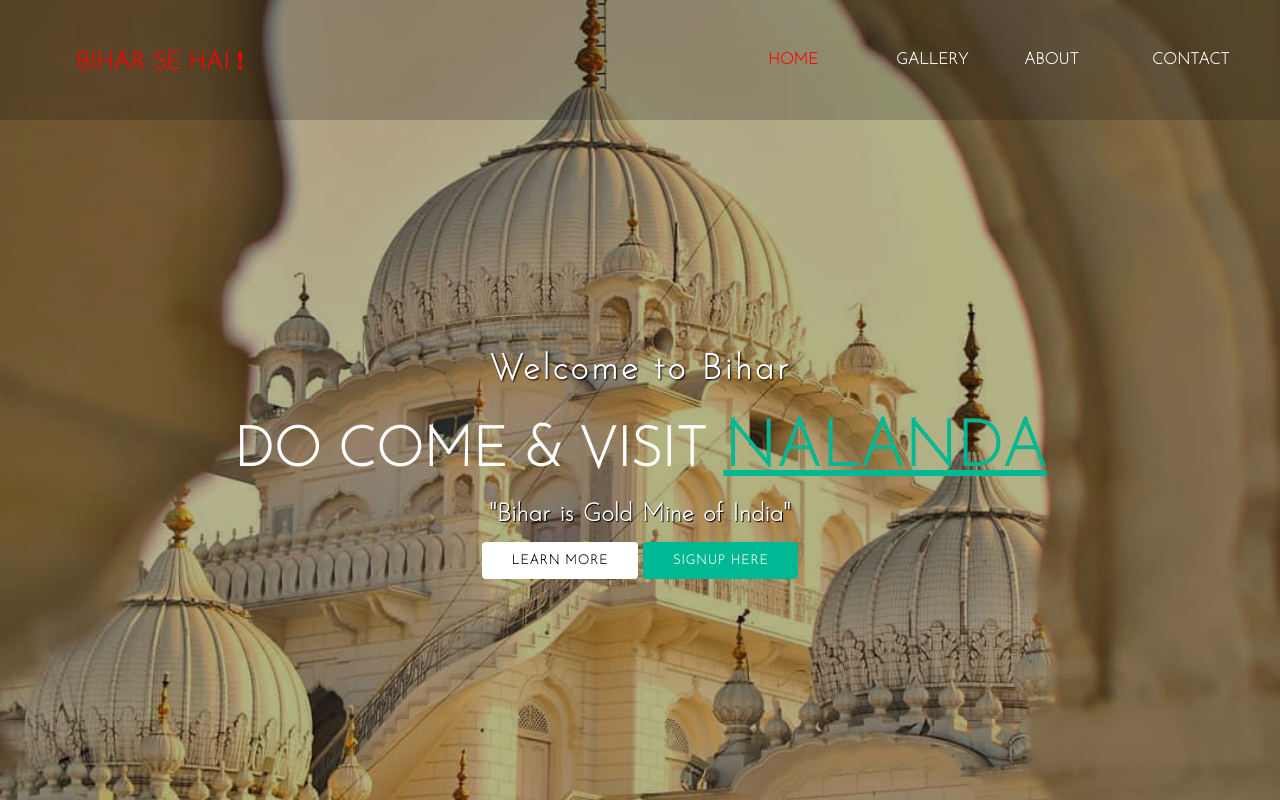
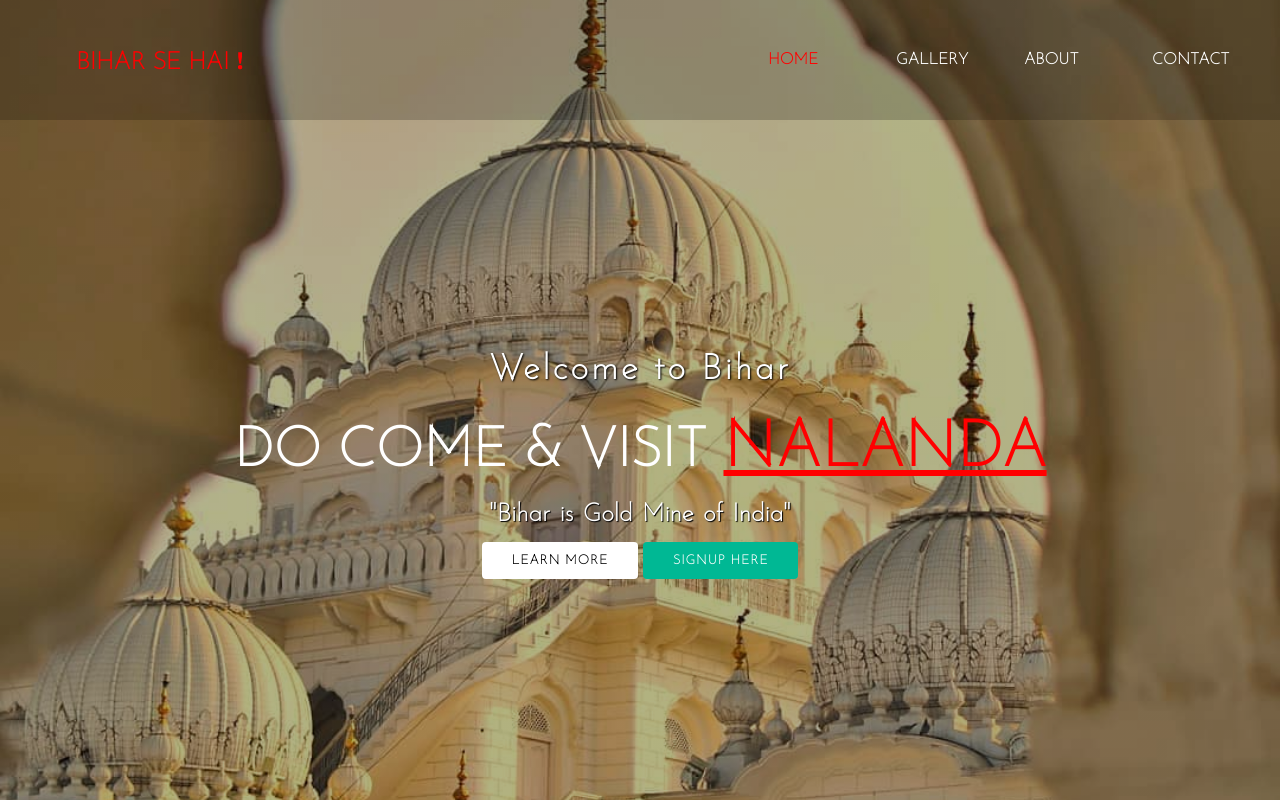
Before and after one commit to shubham1532/Famouns-in-Bihar, a plain HTML site: page index.html in a window 1280 px wide. Drawn offline with nearby package versions, Linux system fonts and the light colour scheme.

Commit message:
Update styles.css

```diff
--- a/styles.css
+++ b/styles.css
@@ -123,7 +123,7 @@ section a {
 .change_content:after {
   content: '';
   animation: changetext 120s infinite linear;
-  color: #00b894;
+  color: red;
   font-size: 4rem;
   text-decoration: underline;
 }
```
